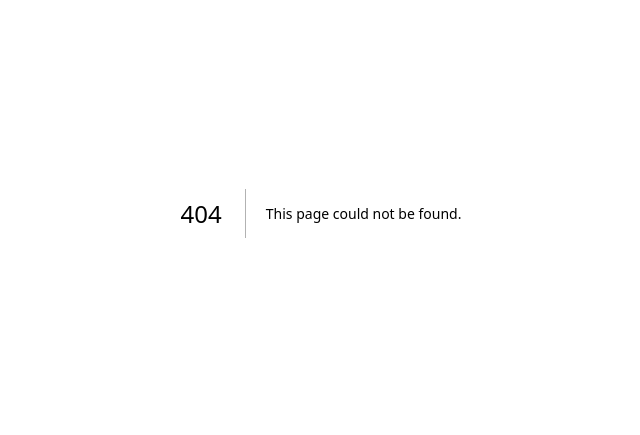
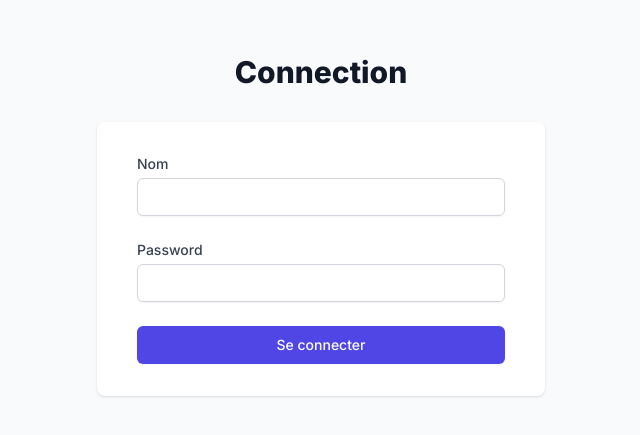
Before and after one commit to MusicRequest/front, a Next.js app: page /login in a window 1280 px wide. Before the commit this address had no page. Shown: the part 187-622 px from the top of the page, without its empty margins (319-959 px from the left). Built offline with nearby package versions, Linux system fonts and the light colour scheme; no server answers.

Commit message:
Mise en place du fecher + login + redirection de page

```diff
--- /dev/null
+++ b/app/admin/page.tsx
@@ -0,0 +1,9 @@
+import React from "react";
+
+type Props = {};
+
+const page = (props: Props) => {
+  return <div>page</div>;
+};
+
+export default page;
--- /dev/null
+++ b/app/event/page.tsx
@@ -0,0 +1,23 @@
+"use client";
+
+import * as React from "react";
+import useSWR from "swr";
+import urlApi from "../libs/utils/urlApi";
+import { fetcher } from "../libs/utils/fetcher";
+import { redirect } from "next/navigation";
+
+export interface IAppProps {}
+
+export default function TestPage(props: IAppProps) {
+  const {
+    data: events,
+    error,
+    isLoading,
+  } = useSWR(urlApi("/events"), fetcher, { revalidateOnFocus: false });
+
+  if (events && events.length === 0) {
+    redirect("/");
+  }
+
+  return <div>Event</div>;
+}
--- /dev/null
+++ b/app/libs/utils/fetch.ts
@@ -0,0 +1,36 @@
+export default async function fetchData<T>(
+  url: string,
+  method: "POST" | "PUT" | "DELETE" | "GET",
+  body?: any,
+  options?: RequestInit,
+  needToken = false
+): Promise<T> {
+  try {
+    const requestHeader: HeadersInit = new Headers();
+    requestHeader.set("Content-Type", "application/json");
+
+    if (needToken) {
+      requestHeader.set("authorization", `Bearer ddzd`);
+    }
+
+    const param: RequestInit = {
+      method,
+      ...options,
+      headers: requestHeader,
+    };
+
+    if (body) {
+      param["body"] = JSON.stringify(body);
+    }
+
+    const response = await fetch(url, param);
+
+    if (!response.ok) {
+      throw new Error(`Erreur HTTP! Statut: ${response.status}`);
+    }
+    return await response.json();
+  } catch (error) {
+    console.error("Erreur Fetch:", error);
+    throw new Error();
+  }
+}
--- a/app/libs/utils/fetcher.ts
+++ b/app/libs/utils/fetcher.ts
@@ -1,11 +1,13 @@
+import Cookies from "js-cookie";
+
 export const fetcher = async (url: string, needToken?: boolean) => {
   const requestInit: RequestInit = {};
   if (needToken) {
-    const tokenInStorage = localStorage.getItem("x-auth");
+    const tokenInCookie = Cookies.get("x-auth");
     const requestHeader: HeadersInit = new Headers();
     requestHeader.set("Content-Type", "application/json");
-    if (tokenInStorage) {
-      requestHeader.set("Authorization", `Bearer ${tokenInStorage}`);
+    if (tokenInCookie) {
+      requestHeader.set("Authorization", `Bearer ${tokenInCookie}`);
     }
     requestInit["headers"] = requestHeader;
   }
--- /dev/null
+++ b/app/login/page.tsx
@@ -0,0 +1,120 @@
+"use client";
+
+import React, { FormEvent, useEffect, useState } from "react";
+import baseUrl from "../libs/utils/urlApi";
+import fetchData from "../libs/utils/fetch";
+import { notifyError } from "../libs/utils/notify";
+import { useRouter } from "next/navigation";
+import Cookies from "js-cookie";
+import useSWR from "swr";
+import urlApi from "../libs/utils/urlApi";
+import { fetcher } from "../libs/utils/fetcher";
+import LoaderPage from "../components/common/loaderPage";
+
+const Page = () => {
+  const { data, error, isLoading } = useSWR(
+    [urlApi("/auth/me"), true],
+    ([url, needToken]) => fetcher(url, needToken)
+  );
+
+  const [userName, setUserName] = useState("");
+  const [userPassword, setUserPassword] = useState("");
+  const router = useRouter();
+
+  const login = async (e: FormEvent) => {
+    e.preventDefault();
+
+    const body = {
+      username: userName,
+      password: userPassword,
+    };
+
+    try {
+      const login: { token: string } = await fetchData(
+        baseUrl("/auth/login"),
+        "POST",
+        body
+      );
+      Cookies.set("x-auth", login.token);
+
+      router.push("/admin");
+    } catch (e) {
+      notifyError("Une erreur est survenue");
+    }
+  };
+
+  if (isLoading) {
+    return <LoaderPage />;
+  }
+
+  return (
+    <div className="min-h-screen bg-gray-50 flex flex-col justify-center py-12 sm:px-6 lg:px-8">
+      <div className="sm:mx-auto sm:w-full sm:max-w-md">
+        <h2 className="mt-6 text-center text-3xl font-extrabold text-gray-900">
+          Connection
+        </h2>
+      </div>
+
+      <div className="mt-8 sm:mx-auto sm:w-full sm:max-w-md">
+        <div className="bg-white py-8 px-4 shadow sm:rounded-lg sm:px-10">
+          <form
+            className="space-y-6"
+            onSubmit={(e) => {
+              e.preventDefault();
+              login(e);
+            }}
+          >
+            <div>
+              <label
+                htmlFor="username"
+                className="block text-sm font-medium text-gray-700"
+              >
+                Nom
+              </label>
+              <input
+                onChange={(e) => {
+                  setUserName(e.target.value);
+                }}
+                autoComplete="username"
+                id="username"
+                name="username"
+                type="text"
+                required
+                className="mt-1 appearance-none block w-full px-3 py-2 border border-gray-300 rounded-md shadow-sm placeholder-gray-400 focus:outline-none focus:ring-indigo-500 focus:border-indigo-500 sm:text-sm"
+              />
+            </div>
+
+            <div>
+              <label
+                htmlFor="password"
+                className="block text-sm font-medium text-gray-700"
+              >
+                Password
+              </label>
+              <input
+                onChange={(e) => {
+                  setUserPassword(e.target.value);
+                }}
+                id="password"
+                name="password"
+                type="password"
+                autoComplete="current-password"
+                required
+                className="appearance-none block w-full px-3 py-2 border border-gray-300 rounded-md shadow-sm placeholder-gray-400 focus:outline-none focus:ring-indigo-500 focus:border-indigo-500 sm:text-sm mt-1"
+              />
+            </div>
+
+            <button
+              type="submit"
+              className="w-full flex justify-center py-2 px-4 border border-transparent rounded-md shadow-sm text-sm font-medium text-white bg-indigo-600 hover:bg-indigo-700 focus:outline-none focus:ring-2 focus:ring-offset-2 focus:ring-indigo-500"
+            >
+              Se connecter
+            </button>
+          </form>
+        </div>
+      </div>
+    </div>
+  );
+};
+
+export default Page;
--- a/app/page.tsx
+++ b/app/page.tsx
@@ -2,14 +2,17 @@
 
 import * as React from "react";
 import useSWR from "swr";
-import fetcher from "./libs/utils/fetcher";
+import { fetcher } from "./libs/utils/fetcher";
 import urlApi from "./libs/utils/urlApi";
 import LoaderPage from "./components/common/loaderPage";
 import { redirect } from "next/navigation";
 import Link from "next/link";
 
 export default function HomePage() {
-  const { data, error, isLoading } = useSWR(urlApi("/events"), fetcher);
+  const { data, error, isLoading } = useSWR(
+    [urlApi("/events"), true],
+    ([url, needToken]) => fetcher(url, needToken)
+  );
 
   if (isLoading) {
     return <LoaderPage />;
--- a/package.json
+++ b/package.json
@@ -9,6 +9,7 @@
     "lint": "next lint"
   },
   "dependencies": {
+    "js-cookie": "^3.0.5",
     "next": "13.5.6",
     "react": "^18",
     "react-dom": "^18",
@@ -17,6 +18,7 @@
     "swr": "^2.2.4"
   },
   "devDependencies": {
+    "@types/js-cookie": "^3.0.6",
     "@types/node": "^20",
     "@types/react": "^18",
     "@types/react-dom": "^18",
```
Also changed, not shown: middleware.ts (added, +26 -0 lines), 1 other file (tests, documents, lock files or other folders).
